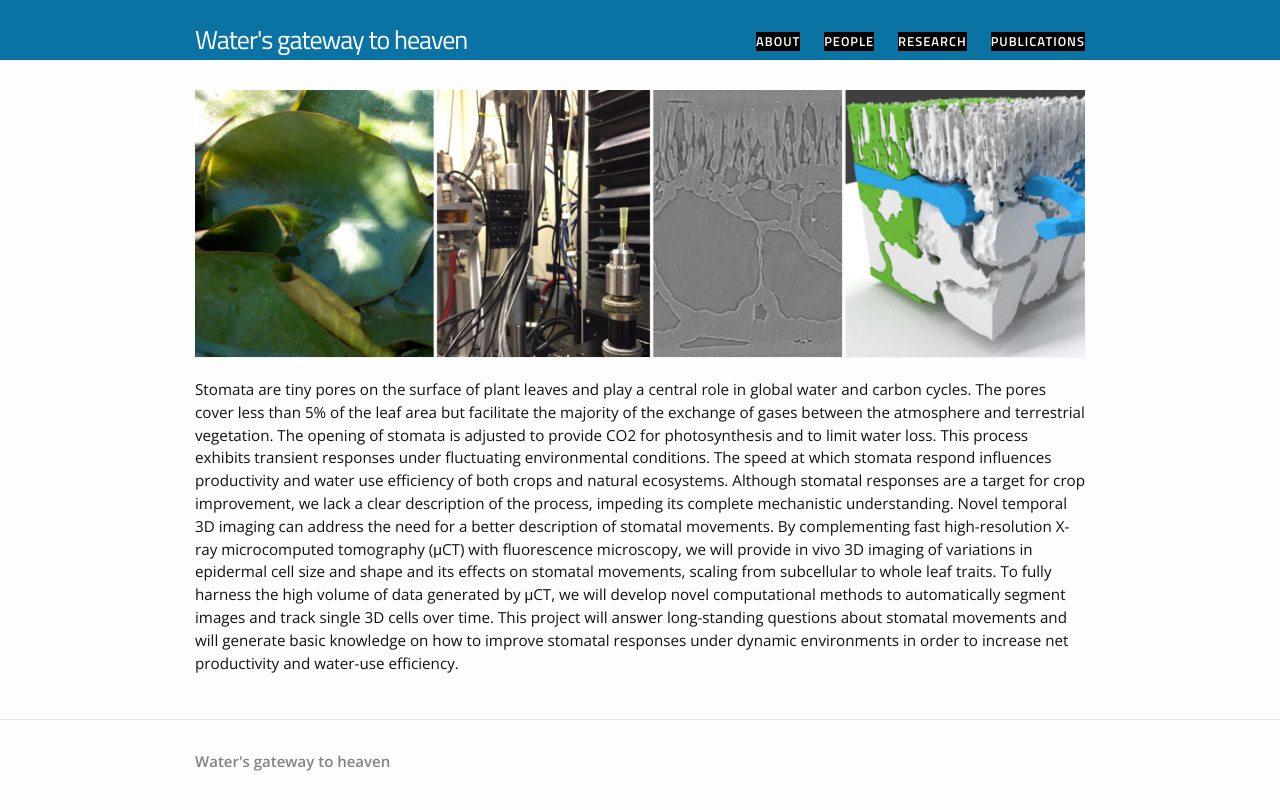
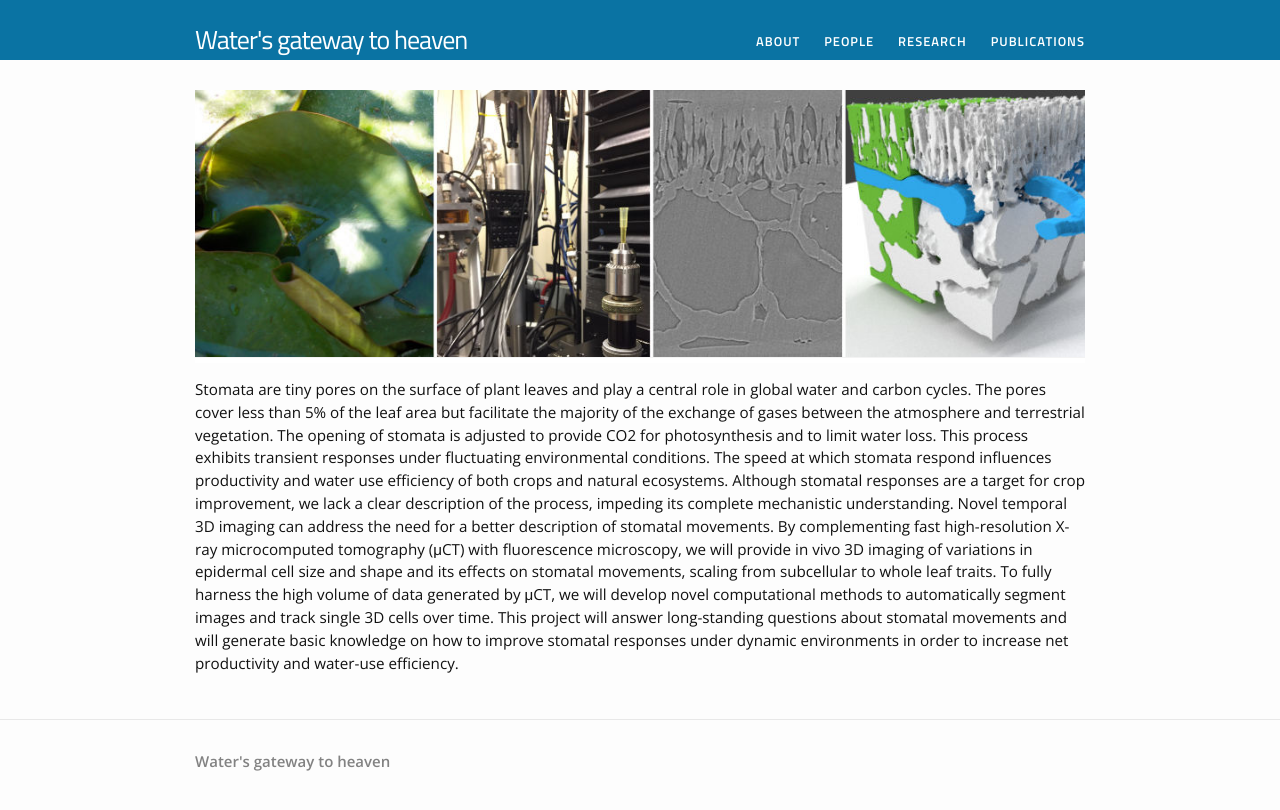
Before and after one commit to waters-gateway/waters-gateway.github.io, a Jekyll site: the page built from index.md, in a window 1280 px wide. Shown: the top 810 px of the page. Built offline with Jekyll 4.4.1, drawn with Linux system fonts in a browser that asks for light colours.

Commit message:
Background color for nav bar page links

```diff
--- a/_sass/_header.scss
+++ b/_sass/_header.scss
@@ -241,7 +241,7 @@ z-index:999;
 
     .page-link {
         color: #ffffff;
-    background: #000000;
+    background: #0A73A3;
         line-height: $base-line-height;
 
         // Gaps between nav items, but not on the first one
```
